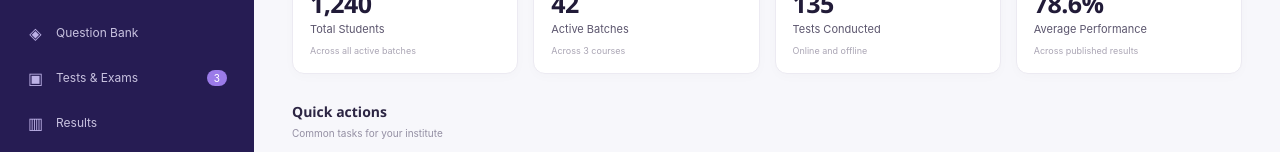
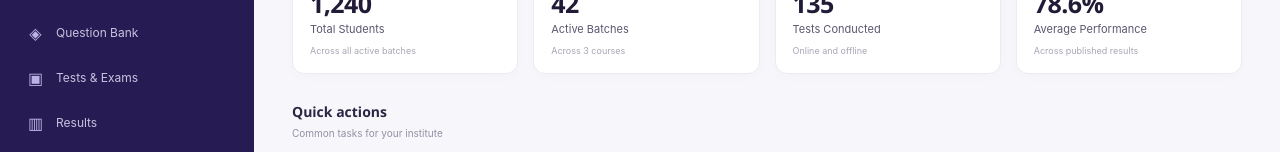
Before and after one commit to iGurpeetSingh/Coaching-test-preparation, a React (Vite) app in the folder apps/web/: page / in a window 1280 px wide. Shown: the part 285-437 px from the top of the page. Built offline with nearby package versions, Linux system fonts and the light colour scheme.

Commit message:
Use saved test count for Tests & Exams sidebar badge

```diff
--- a/apps/web/src/App.tsx
+++ b/apps/web/src/App.tsx
@@ -37,7 +37,7 @@ function App() {
   const renderNav = (items: ReadonlyArray<readonly [string, string]>) => items.map(([label, icon]) => (
     <button key={label} className={active === label ? "nav-item active" : "nav-item"} onClick={() => setActive(label)}>
       <span className="nav-icon">{icon}</span>{label}
-      {label === "Tests & Exams" && <span className="nav-count">3</span>}
+      {label === "Tests & Exams" && (() => { try { const saved = JSON.parse(window.localStorage.getItem("coaching-pro.tests.v1") || "[]"); return Array.isArray(saved) && saved.length > 0 ? <span className="nav-count">{saved.length}</span> : null; } catch { return null; } })()}
     </button>
   ));
 
```
